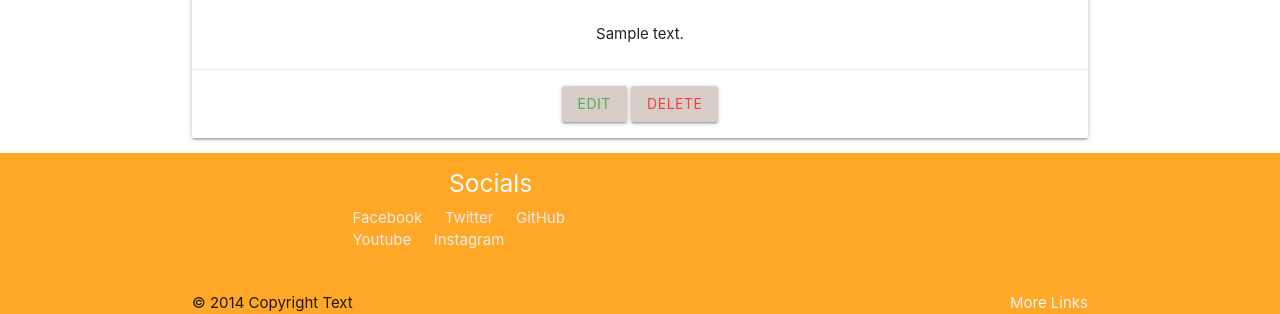
After one commit to melanyhowell/p3, a Flask app: template munch/templates/recipe.html in a window 1280 px wide. The commit adds this page. Shown: the part 832-1146 px from the top of the page. Run offline with Flask 3, Linux system fonts and the light colour scheme; the template is opened without the code that fills it: values that come from a table or form of the project are taken from there, others are empty; tables that the repository leaves empty hold one stand-in row (values such as "Sample post").

Commit message:
looking at adding in recipe page instead of card expansion

```diff
--- a/munch/templates/add_recipe.html
+++ b/munch/templates/add_recipe.html
@@ -1,7 +1,7 @@
 {% extends "base.html" %}
 {% block content %}
 
-<h3 class="text-blue-grey" center-align>Create Recipe</h3>
+<h3 class="text-blue-grey center-align" >Create Recipe</h3>
 
 <!--set up for form to add recipe-->
 <div class ="row card-panel grey lighten-2">
--- a/munch/templates/home.html
+++ b/munch/templates/home.html
@@ -1,6 +1,6 @@
 {% extends "base.html" %}
 {% block content %}
 
-<h3 class="text-blue-grey" center-align>Lets get inspired!</h3>
+<h3 class="text-blue-grey center-align">Lets get inspired!</h3>
 
 {% endblock %}
--- /dev/null
+++ b/munch/templates/recipe.html
@@ -0,0 +1,19 @@
+{% extends "base.html" %}
+{% block content %}
+
+<h3 class="text-blue-grey center-align">{{ recipe.recipe_name }}</h3>
+<div class="col s12 m7 l3">
+    <div class="card center-align">
+      <div class="card-image">
+        <img src="images/sample-1.jpg">
+      </div>
+      <div class="card-content">
+        <!--recipe desciption-->
+        <p class="recipe_description">{{ recipe.recipe_description}}</p>
+      </div>
+      <div class="card-action">
+        <a class="btn green-text brown lighten-4" href="#">Edit</a>
+        <a class="btn red-text brown lighten-4"href="#">Delete</a>
+      </div>
+    </div>
+{% endblock %}
```
Also changed, not shown: munch/templates/recipes.html (+6 -5 lines).
